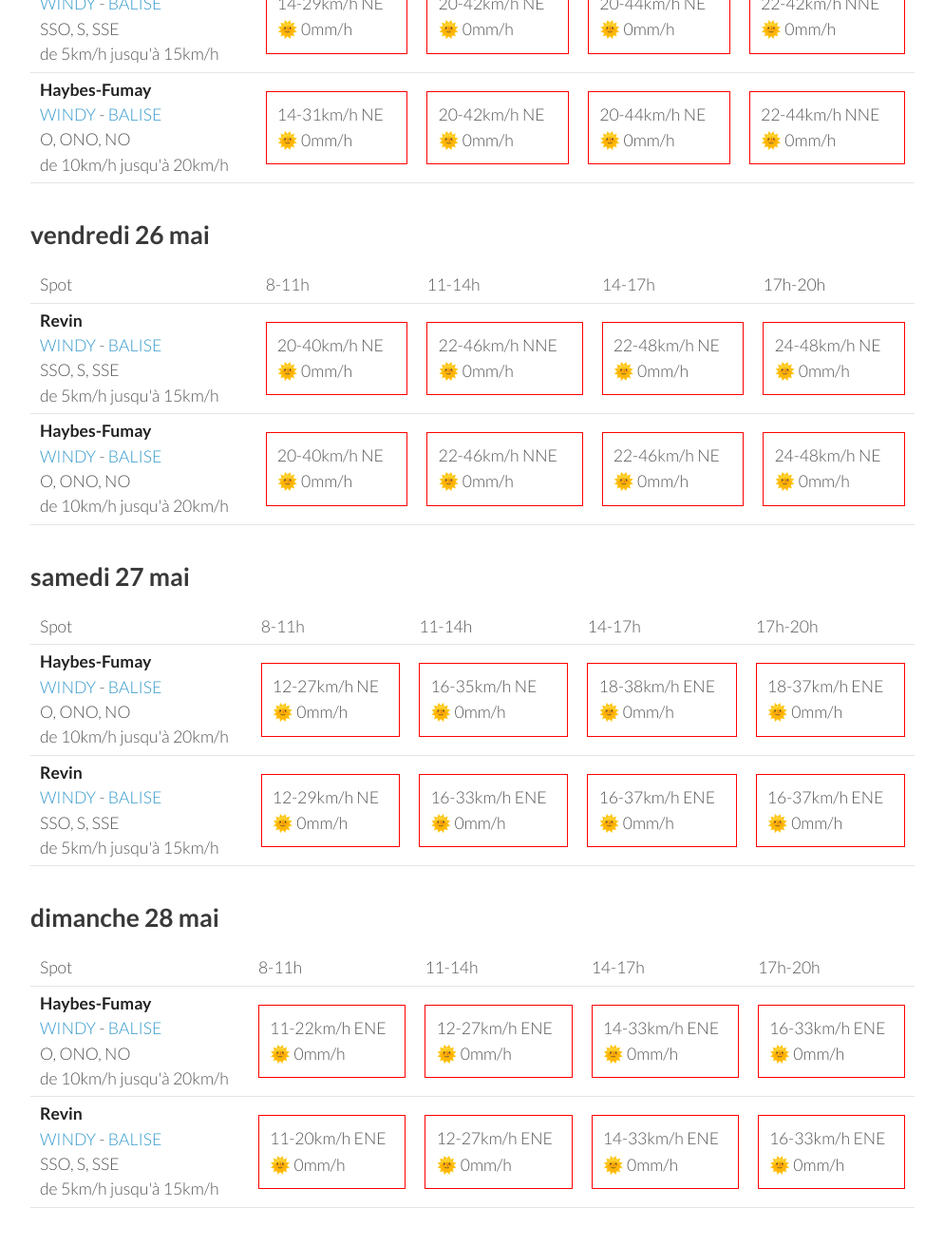
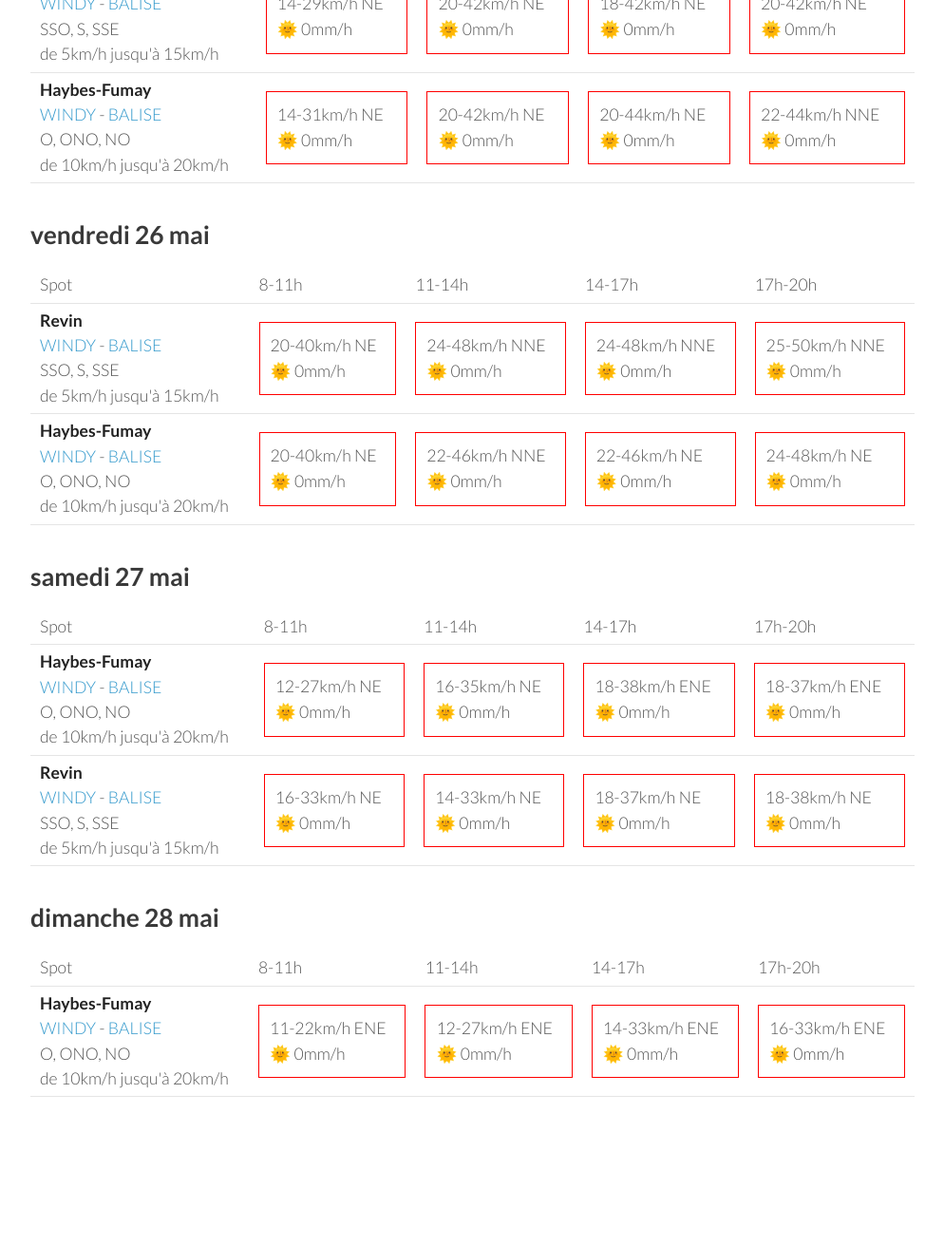
Before and after one commit to parapente-dans-le-nord/parapente-dans-le-nord.github.io, a Jekyll site: the page built from ardennes.markdown, in a window 1280 px wide and 1400 px high, scrolled down 1126 px. Shown: the top 1311 px of the window at 95% size, without its empty margins (26-1020 px from the left). Built offline with Jekyll 4.4.1, drawn with Linux system fonts in a browser that asks for light colours; after the commit the page ends 2409 px from its top, so only the background shows below that; some of the changed text lies outside the part shown.

Commit message:
update index.markdown

```diff
--- a/ardennes.markdown
+++ b/ardennes.markdown
@@ -98,8 +98,8 @@ page mise à jour le mardi 23 mai 10:10
 
             <td><div class="not-flyable"><p>14-29km/h NE</p><p>🌞 0mm/h</p></div></td>
             <td><div class="not-flyable"><p>20-42km/h NE</p><p>🌞 0mm/h</p></div></td>
-            <td><div class="not-flyable"><p>20-44km/h NE</p><p>🌞 0mm/h</p></div></td>
-            <td><div class="not-flyable"><p>22-42km/h NNE</p><p>🌞 0mm/h</p></div></td>
+            <td><div class="not-flyable"><p>18-42km/h NE</p><p>🌞 0mm/h</p></div></td>
+            <td><div class="not-flyable"><p>20-42km/h NE</p><p>🌞 0mm/h</p></div></td>
 
 
     </tr>
@@ -133,9 +133,9 @@ page mise à jour le mardi 23 mai 10:10
         <td><strong>Revin</strong><br><a href="https://windy.com/49.948/4.625?49.543,4.625,8">WINDY</a> - <span class=""><a href="http://www.balisemeteo.com/balise.php?idBalise=5019">BALISE</a> </span><br> <span class="vent-favorable">SSO, S, SSE</span><br><span class="force-vent">de 5km/h jusqu'à 15km/h</span> </td>
 
             <td><div class="not-flyable"><p>20-40km/h NE</p><p>🌞 0mm/h</p></div></td>
-            <td><div class="not-flyable"><p>22-46km/h NNE</p><p>🌞 0mm/h</p></div></td>
-            <td><div class="not-flyable"><p>22-48km/h NE</p><p>🌞 0mm/h</p></div></td>
-            <td><div class="not-flyable"><p>24-48km/h NE</p><p>🌞 0mm/h</p></div></td>
+            <td><div class="not-flyable"><p>24-48km/h NNE</p><p>🌞 0mm/h</p></div></td>
+            <td><div class="not-flyable"><p>24-48km/h NNE</p><p>🌞 0mm/h</p></div></td>
+            <td><div class="not-flyable"><p>25-50km/h NNE</p><p>🌞 0mm/h</p></div></td>
 
 
     </tr>
@@ -178,10 +178,10 @@ page mise à jour le mardi 23 mai 10:10
 <tr>
         <td><strong>Revin</strong><br><a href="https://windy.com/49.948/4.625?49.543,4.625,8">WINDY</a> - <span class=""><a href="http://www.balisemeteo.com/balise.php?idBalise=5019">BALISE</a> </span><br> <span class="vent-favorable">SSO, S, SSE</span><br><span class="force-vent">de 5km/h jusqu'à 15km/h</span> </td>
 
-            <td><div class="not-flyable"><p>12-29km/h NE</p><p>🌞 0mm/h</p></div></td>
-            <td><div class="not-flyable"><p>16-33km/h ENE</p><p>🌞 0mm/h</p></div></td>
-            <td><div class="not-flyable"><p>16-37km/h ENE</p><p>🌞 0mm/h</p></div></td>
-            <td><div class="not-flyable"><p>16-37km/h ENE</p><p>🌞 0mm/h</p></div></td>
+            <td><div class="not-flyable"><p>16-33km/h NE</p><p>🌞 0mm/h</p></div></td>
+            <td><div class="not-flyable"><p>14-33km/h NE</p><p>🌞 0mm/h</p></div></td>
+            <td><div class="not-flyable"><p>18-37km/h NE</p><p>🌞 0mm/h</p></div></td>
+            <td><div class="not-flyable"><p>18-38km/h NE</p><p>🌞 0mm/h</p></div></td>
 
 
     </tr>
@@ -211,16 +211,6 @@ page mise à jour le mardi 23 mai 10:10
 
 
     </tr>
-<tr>
-        <td><strong>Revin</strong><br><a href="https://windy.com/49.948/4.625?49.543,4.625,8">WINDY</a> - <span class=""><a href="http://www.balisemeteo.com/balise.php?idBalise=5019">BALISE</a> </span><br> <span class="vent-favorable">SSO, S, SSE</span><br><span class="force-vent">de 5km/h jusqu'à 15km/h</span> </td>
-
-            <td><div class="not-flyable"><p>11-20km/h ENE</p><p>🌞 0mm/h</p></div></td>
-            <td><div class="not-flyable"><p>12-27km/h ENE</p><p>🌞 0mm/h</p></div></td>
-            <td><div class="not-flyable"><p>14-33km/h ENE</p><p>🌞 0mm/h</p></div></td>
-            <td><div class="not-flyable"><p>16-33km/h ENE</p><p>🌞 0mm/h</p></div></td>
-
-
-    </tr>
 
 </tbody>
 </table>
```
Also changed, not shown: other parts of ardennes.markdown (+1 -1 lines).
